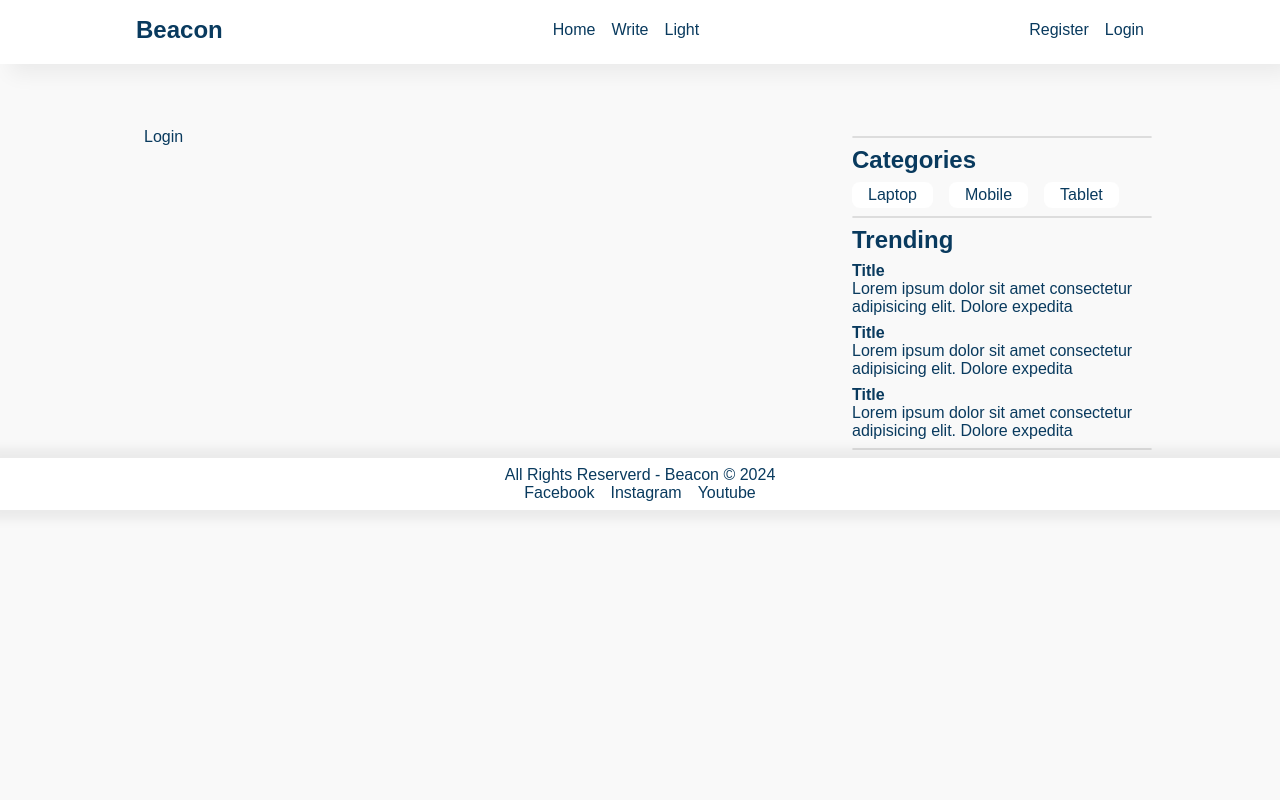
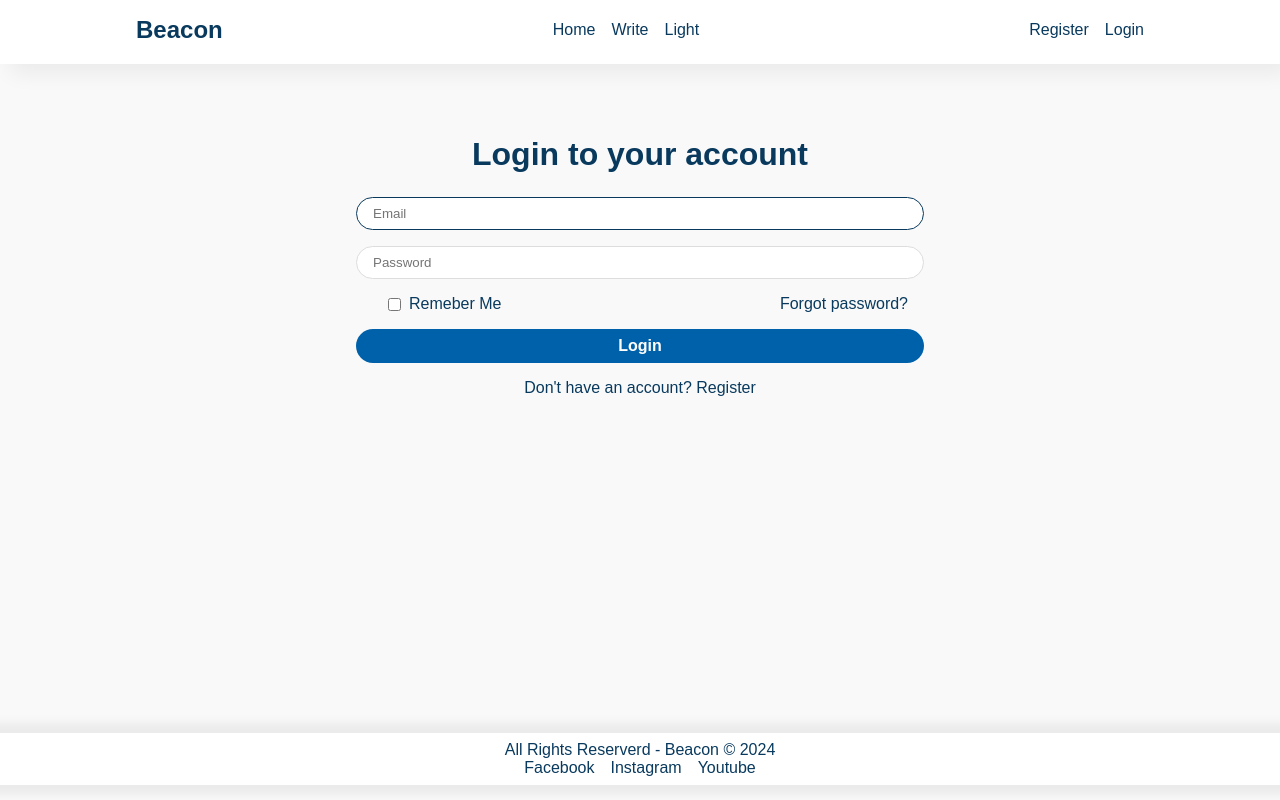
Before and after one commit to Mohamed-Behery/mern-blog-website, a React (Create React App) app in the folder client/: page /login in a window 1280 px wide. Built offline with nearby package versions, Linux system fonts and the light colour scheme.

Commit message:
Styled register and login pages

```diff
--- a/client/src/App.js
+++ b/client/src/App.js
@@ -68,7 +68,9 @@ function App() {
               <Route path="/profile" element={Profile()} />
             </Routes>
           </MainContent>
-          {location.pathname !== "/write" && <Sidebar />}
+          {location.pathname !== "/write" &&
+            location.pathname !== "/register" &&
+            location.pathname !== "/login" && <Sidebar />}
         </Wrapper>
         <Footer />
       </Container>
--- a/client/src/pages/Login.jsx
+++ b/client/src/pages/Login.jsx
@@ -1,9 +1,105 @@
 import styled from "styled-components";
+import { Link } from "react-router-dom";
 
-const Container = styled.div``;
+const Container = styled.div`
+  text-align: center;
+  min-height: calc(100vh - 195px);
+  max-width: 600px;
+  margin: 0 auto;
+  padding: 8px 16px;
+  border-radius: 8px;
+`;
+const PageTitle = styled.h2`
+  margin-bottom: 24px;
+  font-size: 32px;
+`;
+const Form = styled.form`
+  display: flex;
+  flex-direction: column;
+  gap: 16px;
+  max-width: 600px;
+  margin: 0 auto;
+
+  @media screen and (max-width: 767px) {
+    & {
+      padding: 8px;
+    }
+  }
+`;
+const FormInput = styled.input`
+  background: ${({ theme }) => theme.neutral};
+  color: ${({ theme }) => theme.text};
+  padding: 8px 16px;
+  border: 1px solid ${({ theme }) => theme.border};
+  outline: none;
+  border-radius: 24px;
+
+  &:focus {
+    border-color: ${({ theme }) => theme.text};
+  }
+`;
+const Row = styled.div`
+  display: flex;
+  justify-content: space-between;
+  align-items: center;
+  padding: 0 16px;
+
+  @media screen and (max-width: 767px) {
+    & {
+      font-size: 14px;
+    }
+  }
+`;
+const RememberLabel = styled.label`
+  margin-left: 8px;
+`;
+const ForgotPass = styled(Link)`
+  color: ${({ theme }) => theme.primary};
+  &:hover {
+    text-decoration: underline;
+  }
+`;
+const BtnSubmit = styled.button`
+  background-color: ${({ theme }) => theme.primary};
+  color: ${({ theme }) => theme.neutral};
+  border: none;
+  padding: 8px 16px;
+  border-radius: 24px;
+  font-size: 16px;
+  font-weight: bold;
+  cursor: pointer;
+`;
+const RegisterText = styled.p`
+  margin-top: 16px;
+`;
+const RegisterLink = styled(Link)`
+  color: ${({ theme }) => theme.primary};
+  &:hover {
+    text-decoration: underline;
+  }
+`;
 
 const Login = () => {
-  return <Container>Login</Container>;
+  return (
+    <Container>
+      <PageTitle>Login to your account</PageTitle>
+      <Form action="" method="post">
+        <FormInput type="email" placeholder="Email" required autoFocus />
+        <FormInput type="password" placeholder="Password" required />
+        <Row>
+          <Row>
+            <FormInput type="checkbox" id="rememberMe" />
+            <RememberLabel for="rememberMe">Remeber Me</RememberLabel>
+          </Row>
+          <ForgotPass to="/forgot">Forgot password?</ForgotPass>
+        </Row>
+        <BtnSubmit>Login</BtnSubmit>
+      </Form>
+      <RegisterText>
+        Don't have an account? <RegisterLink to="/register">Register</RegisterLink>
+      </RegisterText>
+    </Container>
+  );
 };
 
 export default Login;
--- a/client/src/pages/Register.jsx
+++ b/client/src/pages/Register.jsx
@@ -1,9 +1,79 @@
 import styled from "styled-components";
+import { Link } from "react-router-dom";
 
-const Container = styled.div``;
+const Container = styled.div`
+  text-align: center;
+  min-height: calc(100vh - 195px);
+  max-width: 600px;
+  margin: 0 auto;
+  padding: 8px 16px;
+  border-radius: 8px;
+`;
+const PageTitle = styled.h2`
+  margin-bottom: 24px;
+  font-size: 32px;
+`;
+const Form = styled.form`
+  display: flex;
+  flex-direction: column;
+  gap: 16px;
+  max-width: 600px;
+  margin: 0 auto;
+
+  @media screen and (max-width: 767px) {
+    & {
+      padding: 8px;
+    }
+  }
+`;
+const FormInput = styled.input`
+  background: ${({ theme }) => theme.neutral};
+  color: ${({ theme }) => theme.text};
+  padding: 8px 16px;
+  border: 1px solid ${({ theme }) => theme.border};
+  outline: none;
+  border-radius: 24px;
+
+  &:focus {
+    border-color: ${({ theme }) => theme.text};
+  }
+`;
+const BtnSubmit = styled.button`
+  background-color: ${({ theme }) => theme.primary};
+  color: ${({ theme }) => theme.neutral};
+  border: none;
+  padding: 8px 16px;
+  border-radius: 24px;
+  font-size: 16px;
+  font-weight: bold;
+  cursor: pointer;
+`;
+const LoginText = styled.p`
+  margin-top: 16px;
+`;
+const LoginLink = styled(Link)`
+  color: ${({ theme }) => theme.primary};
+  &:hover {
+    text-decoration: underline;
+  }
+`;
 
 const Register = () => {
-  return <Container>Register</Container>;
+  return (
+    <Container>
+      <PageTitle>Craete a new account</PageTitle>
+      <Form action="" method="post">
+        <FormInput type="text" placeholder="Username" required autoFocus />
+        <FormInput type="email" placeholder="Email" required />
+        <FormInput type="password" placeholder="Password" required />
+        <FormInput type="password" placeholder="Confirm Password" required />
+        <BtnSubmit>Craete account</BtnSubmit>
+      </Form>
+      <LoginText>
+        Already have an account? <LoginLink to="/login">Login</LoginLink>
+      </LoginText>
+    </Container>
+  );
 };
 
 export default Register;
```
